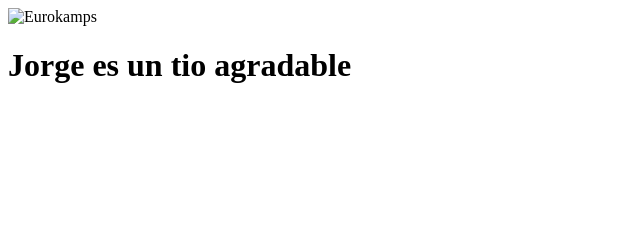
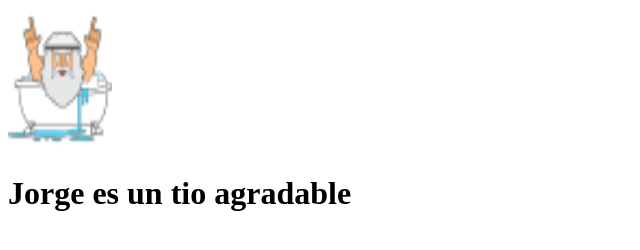
Before and after one commit to Maikelmore/HTML, a plain HTML site: page Actividad1.html in a window 1280 px wide. Shown: the whole page, without its empty margins (0-640 px from the left). Drawn offline with Linux system fonts and the light colour scheme.

Commit message:
La imagern funciona

```diff
--- a/Actividad1.html
+++ b/Actividad1.html
@@ -4,7 +4,7 @@
     </head>
     <body>
         <header>
-            <img src="15997203" alt="Eurokamps" width="104" height="142">
+            <img src="15997203.png" alt="Eurokamps" width="104" height="142">
             <h1>Jorge es un tio agradable</h1>
         </header>
     </body>
```
